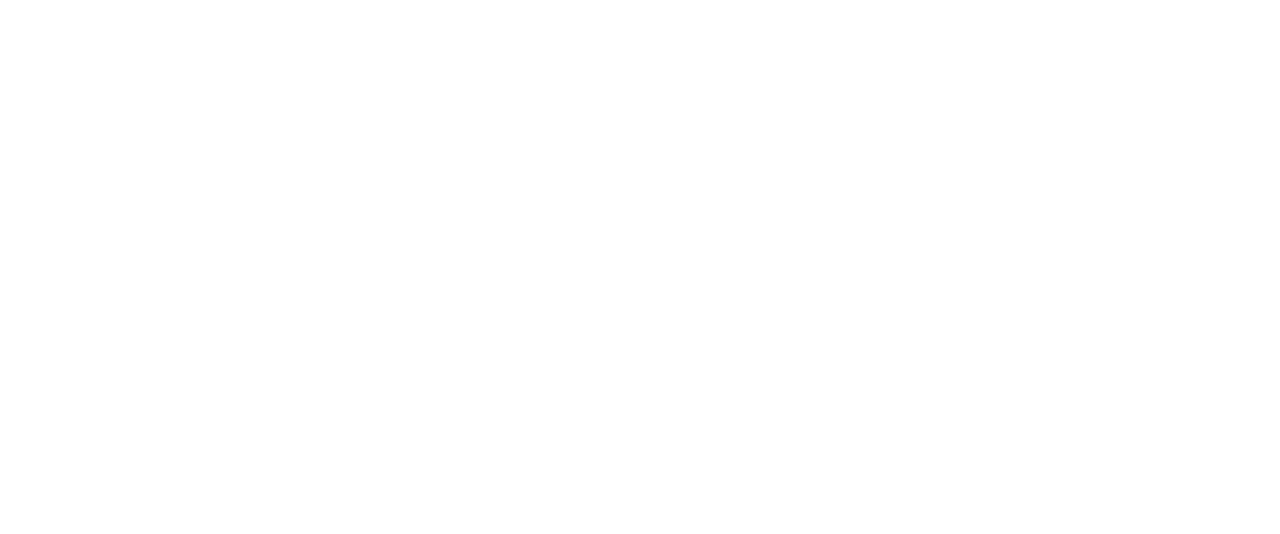
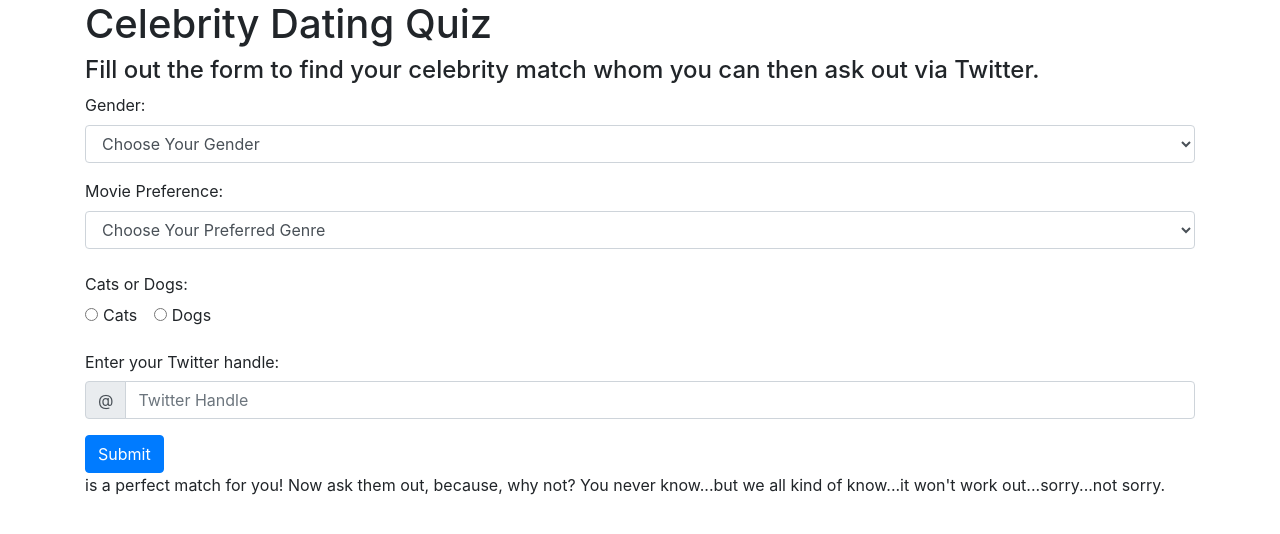
Before and after one commit to aaronakbarimort/celebrity, a plain HTML site: page index.html in a window 1280 px wide. Drawn offline with Linux system fonts and the light colour scheme.

Commit message:
add html structure

```diff
--- a/index.html
+++ b/index.html
@@ -9,6 +9,60 @@
     <title>Celebrity Dating Quiz</title>
   </head>
   <body>
+    <div class="container">
+      <h1>Celebrity Dating Quiz</h1>
+      <h4>Fill out the form to find your celebrity match whom you can then ask out via Twitter.</h4>
 
+      <form id="celebrity">
+        <div class="form-group">
+          <label for="gender">Gender:</label>
+          <select class="form-control" id="gender">
+            <option value="">Choose Your Gender</option>
+            <option value="1">Male</option>
+            <option value="2">Female</option>
+            <option value="3">Other</option>
+          </select>
+        </div>
+        <div class="form-group">
+          <label for="movie">Movie Preference:</label>
+          <select class="form-control" id="movie">
+            <option value="">Choose Your Preferred Genre</option>
+            <option value="1">Action</option>
+            <option value="2">Horror</option>
+            <option value="3">RomCom</option>
+            <option value="4">Drama</option>
+          </select>
+        </div>
+
+        <div class="form-group">
+          <legend class="col-form-label">Cats or Dogs:</legend>
+          <div class="form-check form-check-inline">
+            <input class="form-check-input" type="radio" name="inlineRadioOptions" id="cat" value="option1">
+            <label class="form-check-label" for="cat">Cats</label>
+          </div>
+          <div class="form-check form-check-inline">
+            <input class="form-check-input" type="radio" name="inlineRadioOptions" id="dog" value="option2">
+            <label class="form-check-label" for="dog">Dogs</label>
+          </div>
+        </div>
+
+        <div class="form-group">
+          <legend class="col-form-label">Enter your Twitter handle:</legend>
+          <label class="sr-only" for="twitter">Twitter Handle</label>
+          <div class="input-group mb-2">
+            <div class="input-group-prepend">
+              <div class="input-group-text">@</div>
+            </div>
+            <input type="text" class="form-control" id="twitter" placeholder="Twitter Handle">
+          </div>
+        </div>
+
+        <button type="submit" class="btn btn-primary">Submit</button>
+      </form>
+
+      <div id="answer">
+        <p><span id="celebrity-name"></span> is a perfect match for you! Now ask them out, because, why not? You never know...but we all kind of know...it won't work out...sorry...not sorry.</p>
+      </div>
+    </div>
   </body>
 </html>
```
